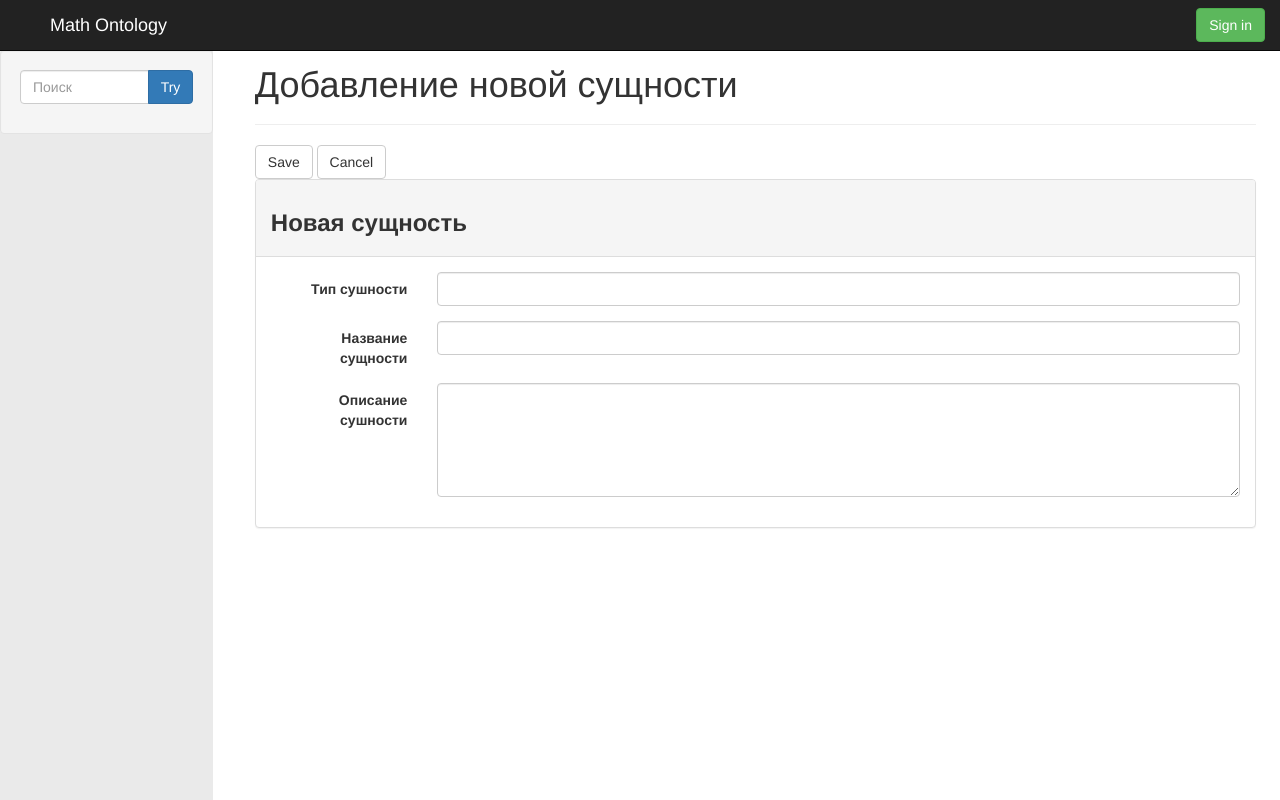
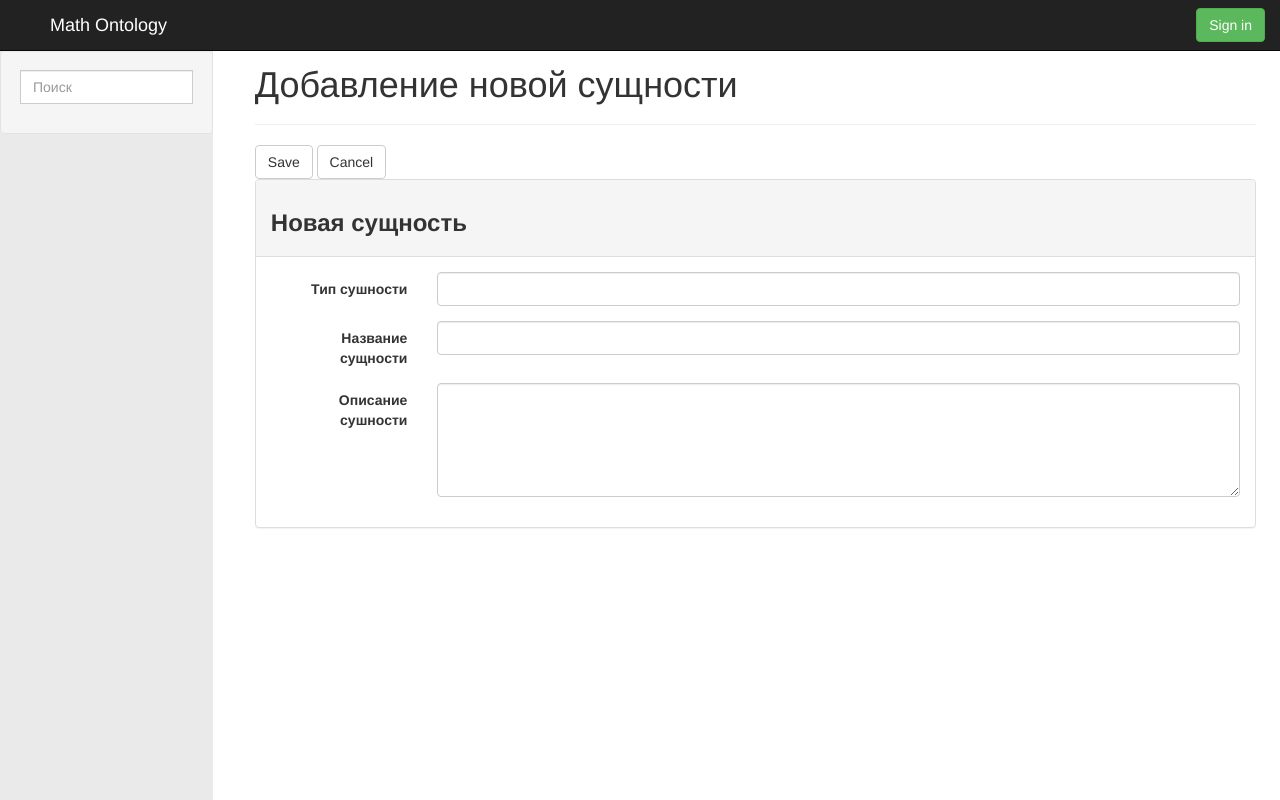
Before and after one commit to laputski/km-math-ontology, a Django app: a page that uses ontologySite/templates/search.html in a window 1280 px wide. Run offline with Django 3.2, Linux system fonts and the light colour scheme; parts of the project's set-up code (start-up, migrations or seed data) failed here and were passed over; some libraries are stand-ins or nearby versions.

Commit message:
Поправлен поиск

```diff
--- a/ontologySite/templates/search.html
+++ b/ontologySite/templates/search.html
@@ -3,9 +3,6 @@
 {% csrf_token %}
 	<div class="input-group add-on">
     	<input type="text" class="form-control" placeholder="Поиск" name="search" id="search">
-    	<div class="input-group-btn">
-             <button class="btn btn-primary" type="submit">Try</button>
-       </div>
    	</div>
     <ul id="search-results">
 
```
